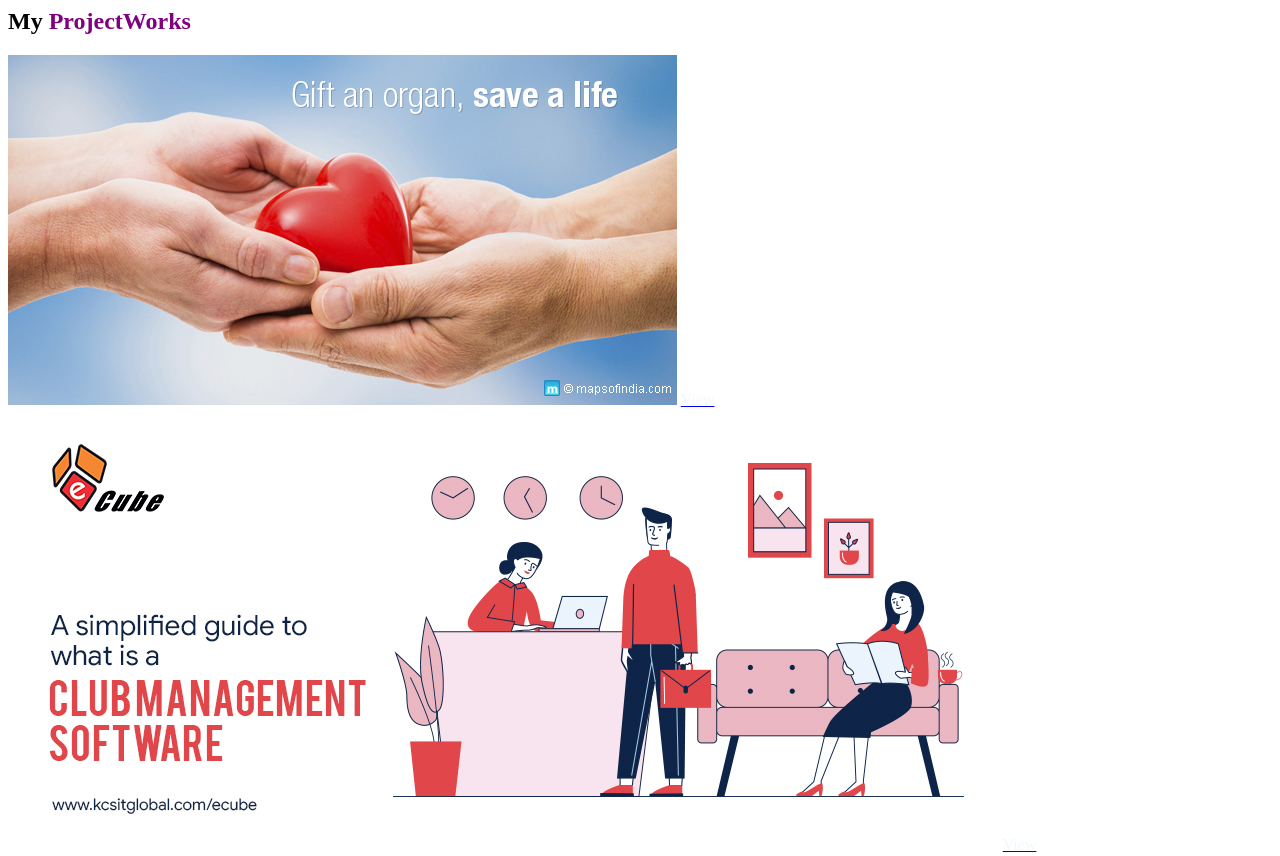
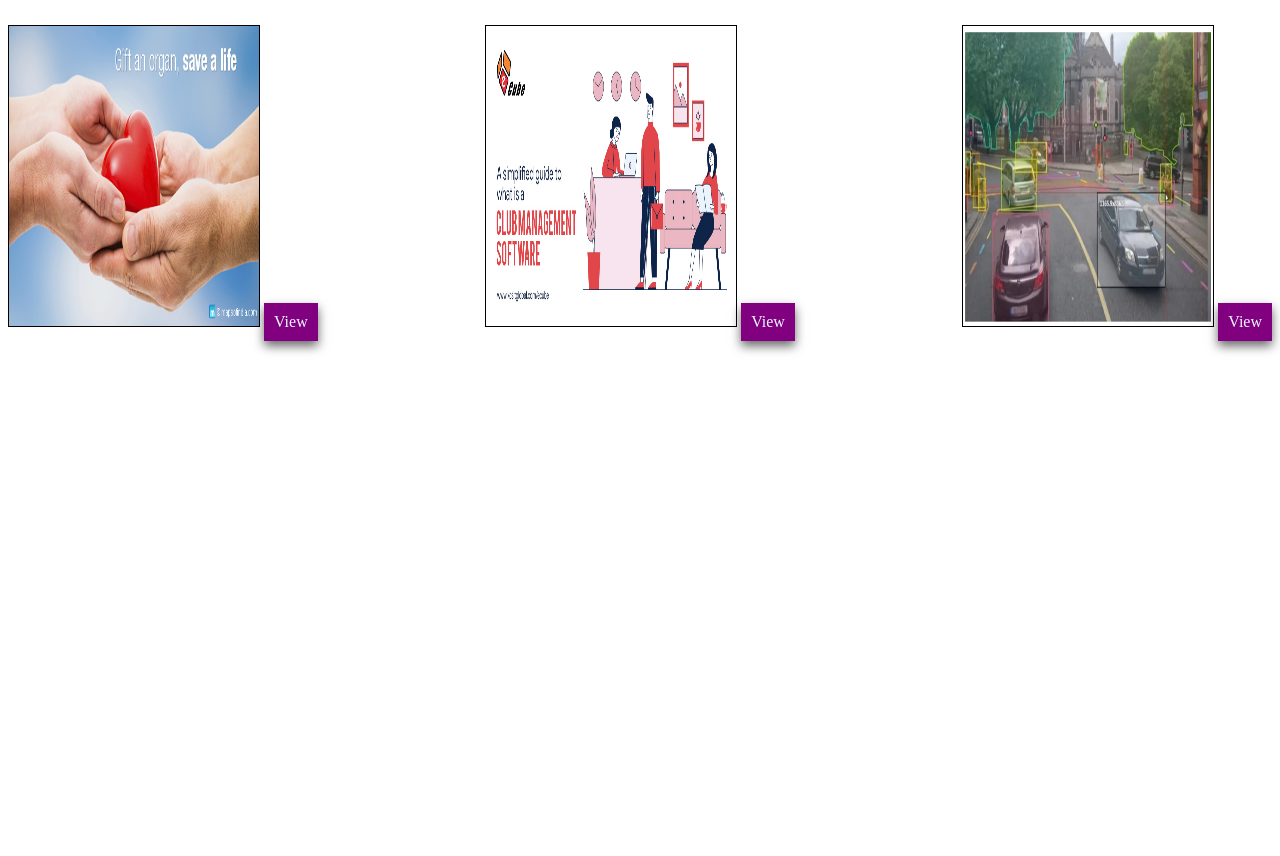
Before and after one commit to Sankeerthikundapur/portfolio.github.io, a plain HTML site: page project.html in a window 1280 px wide. Shown: the top 856 px of the page. After the commit the page ends 800 px from the top, so only its background shows below. Drawn offline with Linux system fonts and the light colour scheme.

Commit message:
Update project.html

```diff
--- a/project.html
+++ b/project.html
@@ -1,20 +1,24 @@
+<!DOCTYPE html>
+<html lang="en">
+<head>
+    <title>Project Details</title>
+    <link rel="icon" href="projecticon.png">
+    <link rel="stylesheet" href="project.css">
+</head>
+<body>
     <section>
-    <div>
-        <h1>My <span style="color: purple;">ProjectWorks</span></h1>
+        <div class="project">
+            <img class="hoverimg" src="organdonation-float.jpg" alt="">
+            <a href="organ.html">View</a>
         </div>
-
         <div class="project">
-        <img id="o" class="hoverimg" src="organdonation-float.jpg" alt="">
-        <a id="link1" href="organ.html"><span style="color: aliceblue;">View</span></a>
+            <img class="hoverimg" src="club1float.jpg" alt="">
+            <a href="club.html">View</a>
         </div>
-
         <div class="project">
-        <img id="c" class="hoverimg" src="club1float.jpg" alt="">
-        <a id="link2" href="club.html"><span style="color: aliceblue;">View</span></a>
-    </div>
-
-    <div class="project">
-        <img id="t" class="hoverimg" src="traffic.jpg" alt="">
-        <a id="link3" href="traffic.html"><span style="color: aliceblue;">View</span></a>
+            <img class="hoverimg" src="traffic.jpg" alt="">
+            <a href="traffic.html">View</a>
         </div>
     </section>
+</body>
+</html>
```
Lines whose indentation alone changed are shown as unchanged.
